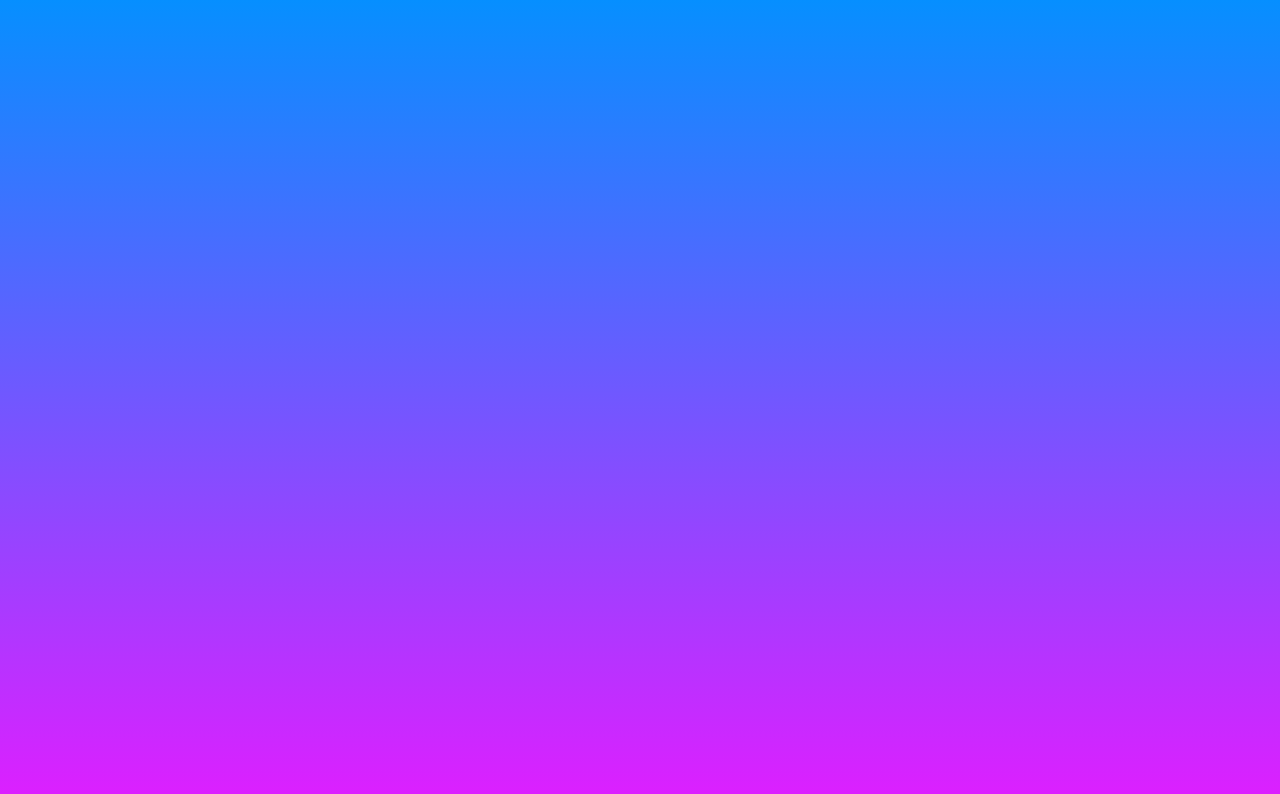
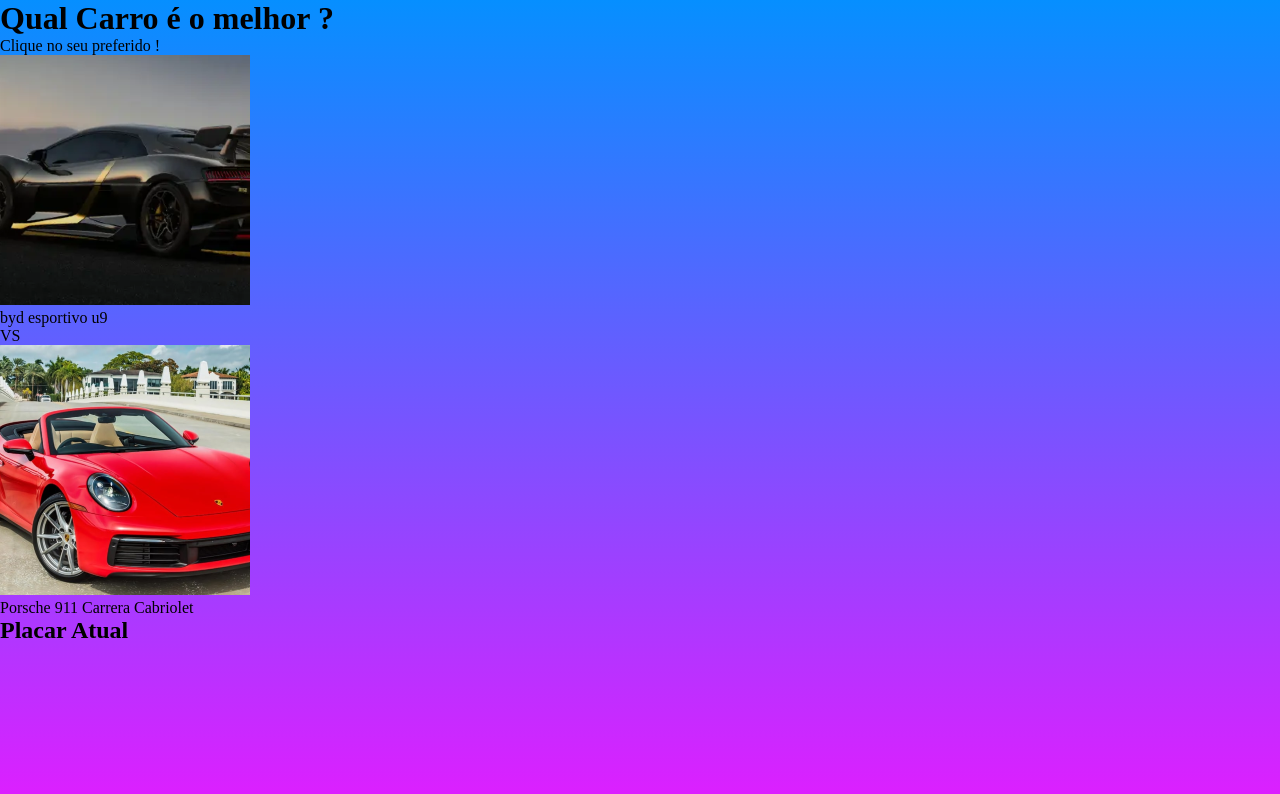
Before and after one commit to lucas-cisterna/Carros-de-luxo, a plain HTML site: page index.html in a window 1280 px wide. Drawn offline with Linux system fonts and the light colour scheme.

Commit message:
Add files via upload

```diff
--- a/index.html
+++ b/index.html
@@ -9,5 +9,31 @@
 </head>
 <body>
 
+    <h1>Qual Carro é o melhor ?</h1>
+    <p class="subtirulo">Clique no seu preferido !</p>
+
+    <div class="opcoes">
+
+        <div class="cartao" id="cartao1">
+            <img src="./img/Sem título(1).png" alt="">
+            <p>byd esportivo u9</p>
+        </div>
+
+        <div class="vs">VS</div>
+
+        <div class="cartao" id="cartao2">
+            <img src="./img/Sem título(2).png" alt="">
+            <p>Porsche 911 Carrera Cabriolet</p>
+        </div>
+
+    </div>
+
+    <div id="resultado">
+        <h2>Placar Atual</h2>
+        <div id="barras"></div>
+        <div id="proximo-aviso"></div>
+    </div>
+
+
 </body>
 </html>
```
Also changed, not shown: img/Sem-Título-1.jpg (added), img/Sem-Título-3.jpg (added), img/Sem-Título-4.jpg (added).
